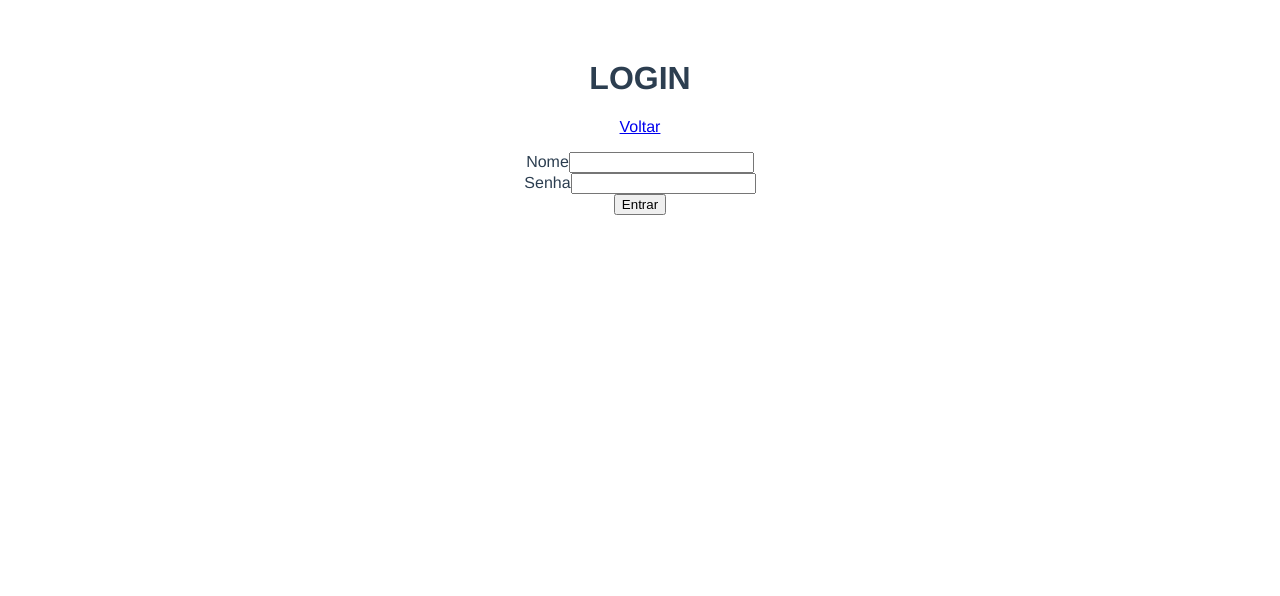
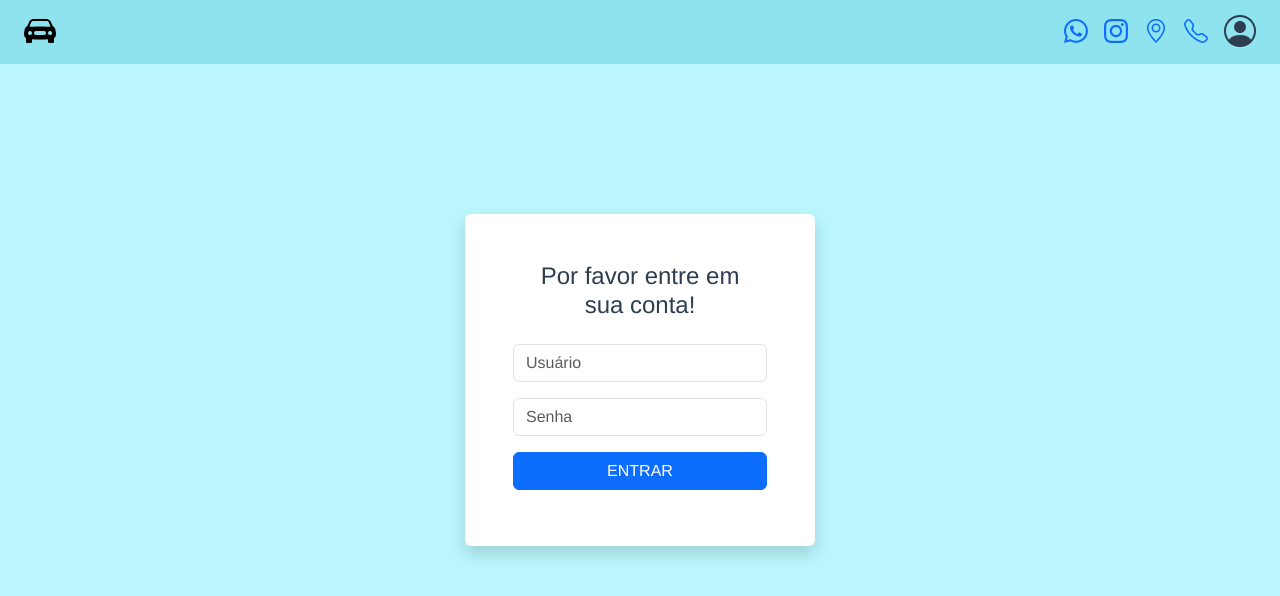
Before and after one commit to GaZ33/projeto-springboot-vue, a Vue app in the folder AS_Aula10_frontend/frontend/: page /login in a window 1280 px wide. Shown: the top 596 px of the page. Built offline with nearby package versions, Linux system fonts and the light colour scheme; what vue-resource would draw is missing.

Commit message:
front da página de login, tudo eśtá funcionando

```diff
--- a/AS_Aula10_frontend/frontend/package.json
+++ b/AS_Aula10_frontend/frontend/package.json
@@ -11,6 +11,8 @@
     "build": "node build/build.js"
   },
   "dependencies": {
+    "bootstrap": "^5.3.8",
+    "bootstrap-icons": "^1.13.1",
     "vue": "^2.5.2",
     "vue-resource": "^1.5.3",
     "vue-router": "^3.0.1"
--- a/AS_Aula10_frontend/frontend/src/components/Agendamentos.vue
+++ b/AS_Aula10_frontend/frontend/src/components/AgendamentosAlunos.vue
@@ -1,6 +1,6 @@
 <template>
   <div id="list-aulas">
-    <h1>Agendamentos de Aulas</h1>
+    <h1>Agendamentos de Aulas Aluno</h1>
      <p>
       <router-link :to="{ name: 'list' }" class="btn btn-primary">
         Voltar
@@ -64,7 +64,7 @@ export default {
   methods: {
     fetchprodutoData: function () {
       const token = localStorage.getItem('token')
-      this.$http.get('http://localhost:8080/api/agendamentos/instrutor/meus', {
+      this.$http.get('http://localhost:8080/api/agendamentos/aluno/meus', {
         headers: {
           'Authorization': 'Bearer ' + token
         }
--- /dev/null
+++ b/AS_Aula10_frontend/frontend/src/components/AgendamentosInstrutor.vue
@@ -0,0 +1,93 @@
+<template>
+  <div id="list-aulas">
+    <h1>Agendamentos de Aulas Instrutor</h1>
+     <p>
+      <router-link :to="{ name: 'list' }" class="btn btn-primary">
+        Voltar
+      </router-link>
+    </p>
+    <table class="table table-bordered" style="width: 80%; margin: 0 auto; background: #fff; border-radius: 8px; box-shadow: 0 2px 8px rgba(0,0,0,0.05);">
+      <thead style="background: #f5f5f5;">
+        <tr>
+          <th style="text-align:center; padding:8px;">ID</th>
+          <th style="text-align:center; padding:8px;">Data</th>
+          <th style="text-align:center; padding:8px;">Hora</th>
+          <th style="text-align:center; padding:8px;">Situação</th>
+          <th style="text-align:center; padding:8px;">Avaliação</th>
+          <th style="text-align:center; padding:8px;">Descrição</th>
+        </tr>
+      </thead>
+      <tbody>
+        <tr v-for="aula in aulas" :key="aula.id">
+          <td style="text-align:center; padding:8px;">{{ aula.id }}</td>
+          <td style="text-align:center; padding:8px;">{{ formatarData(aula.dataAgendamento) }}</td>
+          <td style="text-align:center; padding:8px;">{{ formatarHora(aula.dataAgendamento) }}</td>
+          <td :style="{
+            textAlign: 'center',
+            padding: '8px',
+            backgroundColor: aula.situacaoAgendamento === 'CANCELADO' ? '#ffdddd' : 'inherit',
+            fontWeight: aula.situacaoAgendamento === 'CANCELADO' ? 'bold' : 'normal',
+            borderRadius: aula.situacaoAgendamento === 'CANCELADO' ? '4px' : '0'
+          }">
+            {{ aula.situacaoAgendamento }}
+          </td>
+          <td style="padding:8px;">
+            <div v-if="aula.avaliacao" style="line-height:1.5;">
+              <strong>Nota:</strong> {{ aula.avaliacao.notaAvaliacao }}<br>
+            </div>
+            <span v-else style="color:#888;">Sem avaliação</span>
+          </td>
+          <td style="padding:8px;">
+            <div v-if="aula.avaliacao" style="line-height:1.5;">
+              {{ aula.avaliacao.descAvaliacao }}
+            </div>
+            <span v-else style="color:#888;">Sem descrição</span>
+          </td>
+        </tr>
+      </tbody>
+    </table>
+  </div>
+</template>
+
+<script>
+export default {
+  data () {
+    return {
+      aulas: []
+    }
+  },
+
+  created: function () {
+    this.fetchprodutoData()
+  },
+
+  methods: {
+    fetchprodutoData: function () {
+      const token = localStorage.getItem('token')
+      this.$http.get('http://localhost:8080/api/agendamentos/instrutor/meus', {
+        headers: {
+          'Authorization': 'Bearer ' + token
+        }
+      }).then(
+        (response) => {
+          this.aulas = typeof response.body === 'object'
+            ? response.body
+            : JSON.parse(response.bodyText)
+        },
+        (response) => {
+          console.log(response)
+        }
+      )
+    },
+    formatarData: function (dataArray) {
+      if (!dataArray || !Array.isArray(dataArray)) return ''
+      // dataArray: [ano, mes, dia, hora, minuto]
+      return `${dataArray[2].toString().padStart(2, '0')}/${dataArray[1].toString().padStart(2, '0')}/${dataArray[0]}`
+    },
+    formatarHora: function (dataArray) {
+      if (!dataArray || !Array.isArray(dataArray)) return ''
+      return `${dataArray[3].toString().padStart(2, '0')}:${dataArray[4].toString().padStart(2, '0')}`
+    }
+  }
+}
+</script>
--- a/AS_Aula10_frontend/frontend/src/components/List.vue
+++ b/AS_Aula10_frontend/frontend/src/components/List.vue
@@ -2,8 +2,13 @@
   <div id="list-produtos">
     <h1>List Produtos</h1>
     <p>
-      <router-link :to="{ name: 'agendamentos' }" class="btn btn-primary">
-        Ver agendamentos
+      <router-link :to="{ name: 'AgendamentosInstrutor' }" class="btn btn-primary">
+        Ver agendamentos Instrutor
+      </router-link>
+    </p>
+    <p>
+      <router-link :to="{ name: 'AgendamentosAlunos' }" class="btn btn-primary">
+        Ver agendamentos Alunos
       </router-link>
     </p>
     <p>
--- a/AS_Aula10_frontend/frontend/src/components/Login.vue
+++ b/AS_Aula10_frontend/frontend/src/components/Login.vue
@@ -1,39 +1,33 @@
 <template>
-  <div id="create-produto">
-    <h1>LOGIN</h1>
+  <div class="min-vh-100" style="background: #baf6fc; margin: 0; padding: 0;">
+    <nav class="navbar navbar-light px-4 w-100 m-0" style="background: #8ee3ef; position: absolute; top: 0; left: 0; right: 0;">
+      <span class="navbar-brand mb-0 h1">
+        <i class="bi bi-car-front-fill" style="font-size: 2rem;"></i>
+      </span>
+      <div class="d-flex align-items-center gap-3">
+        <a href=""><i class="bi bi-whatsapp"  style="font-size: 1.5rem;"></i></a>
+        <a href=""><i class="bi bi-instagram" style="font-size: 1.5rem;"></i></a>
+        <a href=""><i class="bi bi-geo-alt" style="font-size: 1.5rem;"></i></a>
+        <a href=""><i class="bi bi-telephone" style="font-size: 1.5rem;"></i></a>
+        <i class="bi bi-person-circle" style="font-size: 2rem;"></i>
+      </div>
+    </nav>
+    <div class="d-flex justify-content-center align-items-center" style="height: 80vh;">
+      <div class="bg-white p-5 rounded shadow" style="min-width: 350px;">
+        <h4 class="mb-4 text-center">Por favor entre em<br>sua conta!</h4>
+        <form v-on:submit.prevent="addproduto">
+          <div class="mb-3">
+            <input type="text" class="form-control" v-model="user.username" placeholder="Usuário" required />
+          </div>
+          <div class="mb-3">
+            <input type="password" class="form-control" v-model="user.senha" placeholder="Senha" required />
+          </div>
 
-    <p>
-      <router-link :to="{ name: 'list' }"
-        >Voltar</router-link
-      >
-    </p>
-    <form v-on:submit.prevent="addproduto">
-      <div class="form-group">
-        <label name="produto_nomeProduto">Nome</label>
-        <input
-          type="text"
-          class="form-control"
-          v-model="user.username"
-          id="produto_nomeProduto"
-          required
-        />
+          <button class="btn btn-primary w-100 mb-2" type="submit">ENTRAR</button>
+
+        </form>
       </div>
-
-      <div class="form-group">
-        <label name="produto_quantidadeProduto">Senha</label>
-        <input
-          type="password"
-          class="form-control"
-          v-model="user.senha"
-          id="produto_quantidadeProduto"
-          required
-        />
-      </div>
-
-      <div class="form-group">
-        <button class="btn btn-primary">Entrar</button>
-      </div>
-    </form>
+    </div>
   </div>
 </template>
 
--- a/AS_Aula10_frontend/frontend/src/main.js
+++ b/AS_Aula10_frontend/frontend/src/main.js
@@ -1,6 +1,8 @@
 // The Vue build version to load with the `import` command
 // (runtime-only or standalone) has been set in webpack.base.conf with an alias.
 import Vue from 'vue'
+import 'bootstrap/dist/css/bootstrap.min.css'
+import 'bootstrap-icons/font/bootstrap-icons.css'
 import App from './App'
 import router from './router'
 
--- a/AS_Aula10_frontend/frontend/src/router/index.js
+++ b/AS_Aula10_frontend/frontend/src/router/index.js
@@ -7,10 +7,11 @@ import Update from '../components/Update.vue'
 import List from '../components/List.vue'
 import Delete from '../components/Delete.vue'
 import Login from '../components/login.vue'
-import Agendamentos from '../components/Agendamentos.vue'
+import AgendamentosInstrutor from '../components/AgendamentosInstrutor.vue'
 import CriarUsuario from '../components/CriarUsuario.vue'
 import CriarAgendamentos from '../components/CriarAgendamentos.vue'
 import CriarAlunos from '../components/CriarAlunos.vue'
+import AgendamentosAlunos from '../components/AgendamentosAlunos.vue'
 
 Vue.use(Router)
 Vue.use(VueResource)
@@ -44,9 +45,14 @@ export default new Router({
       component: CriarUsuario
     },
     {
-      path: '/agendamentos',
-      name: 'agendamentos',
-      component: Agendamentos
+      path: '/AgendamentosInstrutor',
+      name: 'AgendamentosInstrutor',
+      component: AgendamentosInstrutor
+    },
+    {
+      path: '/AgendamentosAlunos',
+      name: 'AgendamentosAlunos',
+      component: AgendamentosAlunos
     },
     {
       path: '/create',
```
Also changed, not shown: 1 other file (tests, documents, lock files or other folders).
